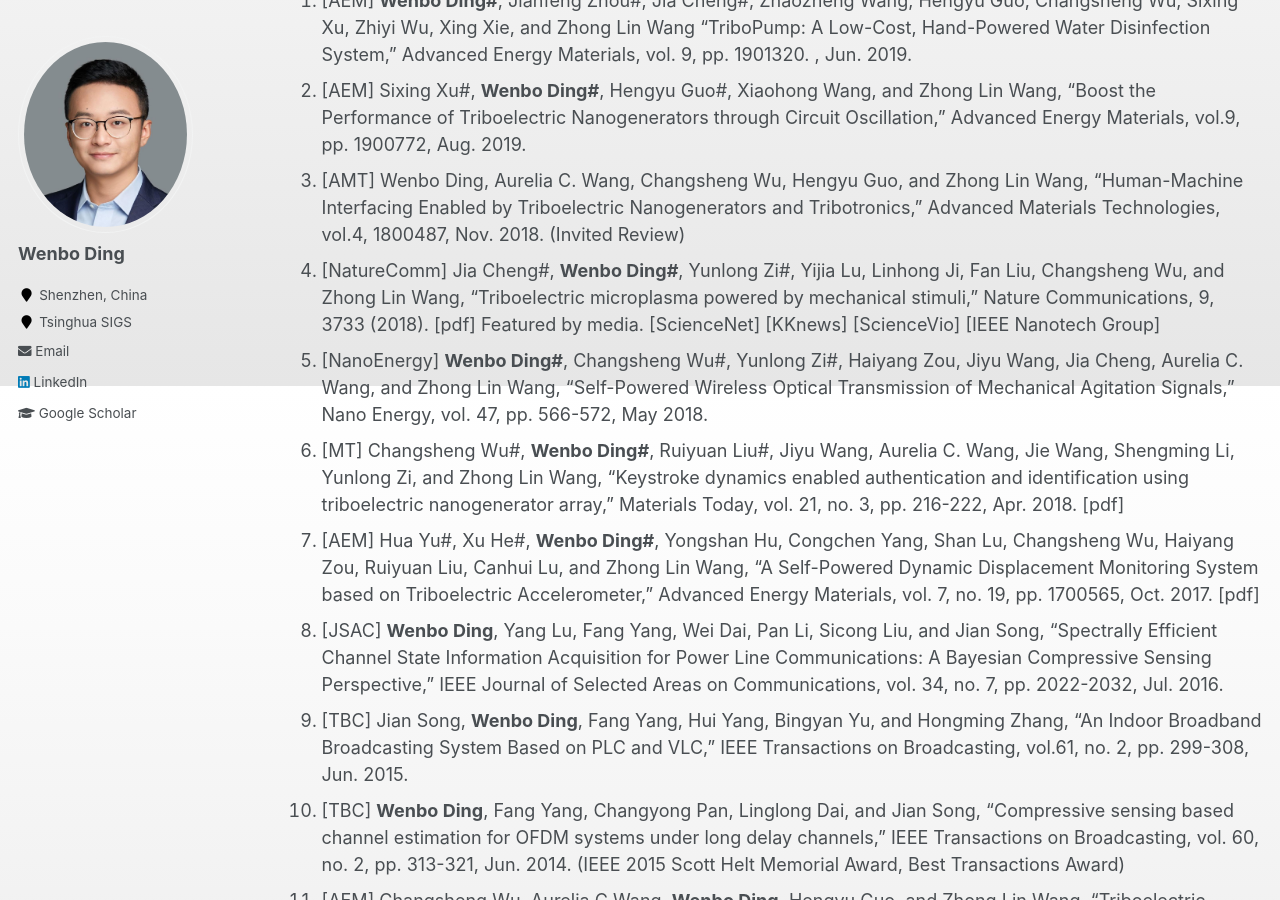
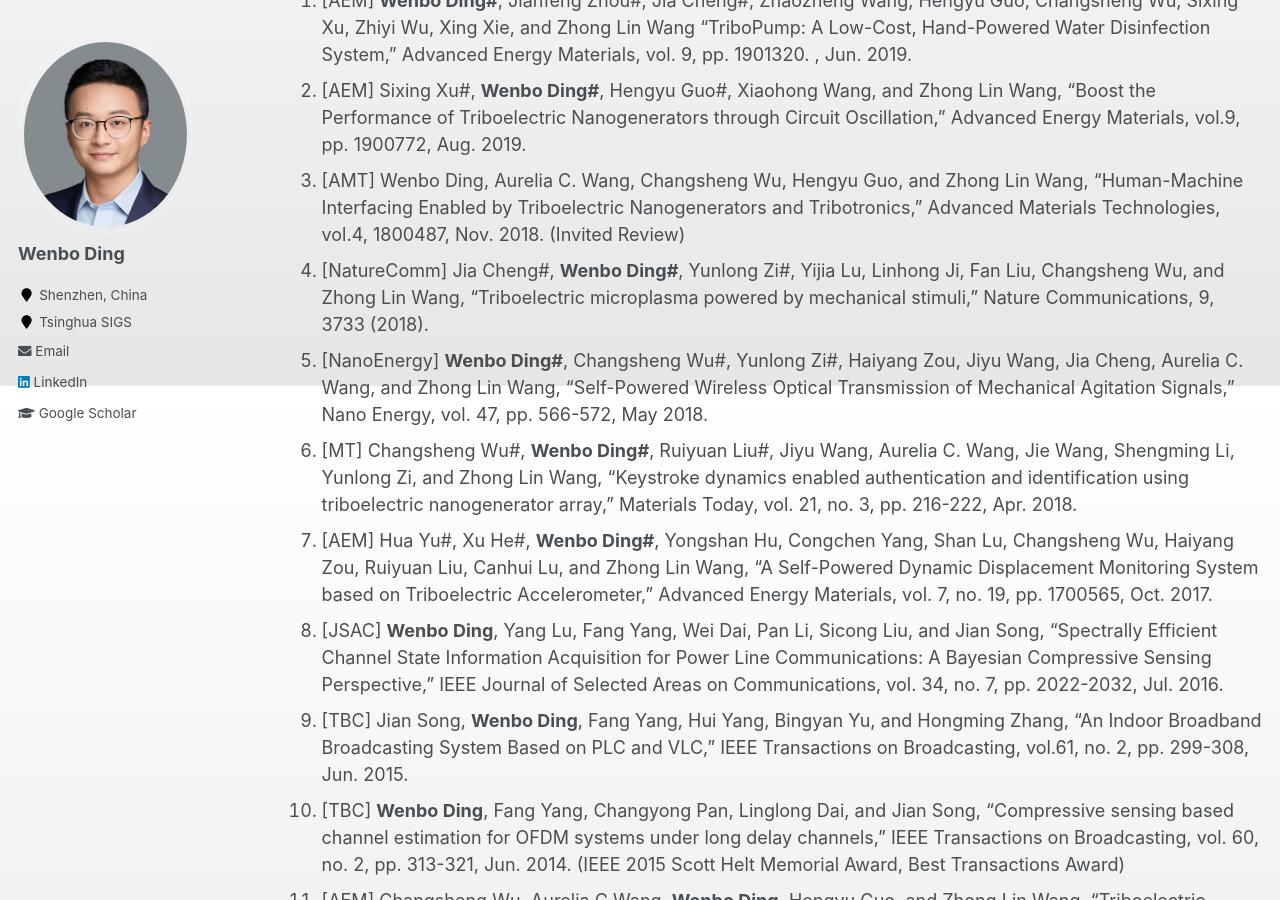
Before and after one commit to whenboy07/whenboy07.github.io, a Jekyll site: the page built from _pages/publication.md, in a window 1280 px wide and 900 px high, scrolled down 4114 px. Built offline with Jekyll 4.4.1, drawn with Linux system fonts in a browser that asks for light colours.

Commit message:
update publication

```diff
--- a/_pages/publication.md
+++ b/_pages/publication.md
@@ -101,10 +101,10 @@ A Highly Sensitive Triboelectric Vibration Sensor for Machinery Condition Monito
 1. [AEM] **Wenbo Ding#**, Jianfeng Zhou#, Jia Cheng#, Zhaozheng Wang, Hengyu Guo, Changsheng Wu, Sixing Xu, Zhiyi Wu, Xing Xie, and Zhong Lin Wang “TriboPump: A Low-Cost, Hand-Powered Water Disinfection System,” Advanced Energy Materials, vol. 9, pp. 1901320. , Jun. 2019.
 2. [AEM] Sixing Xu#, **Wenbo Ding#**, Hengyu Guo#, Xiaohong Wang, and Zhong Lin Wang, “Boost the Performance of Triboelectric Nanogenerators through Circuit Oscillation,” Advanced Energy Materials, vol.9, pp. 1900772, Aug. 2019.
 3. [AMT] Wenbo Ding, Aurelia C. Wang, Changsheng Wu, Hengyu Guo, and Zhong Lin Wang, “Human-Machine Interfacing Enabled by Triboelectric Nanogenerators and Tribotronics,” Advanced Materials Technologies, vol.4, 1800487, Nov. 2018. (Invited Review)
-4. [NatureComm] Jia Cheng#, **Wenbo Ding#**, Yunlong Zi#, Yijia Lu, Linhong Ji, Fan Liu, Changsheng Wu, and Zhong Lin Wang, “Triboelectric microplasma powered by mechanical stimuli,” Nature Communications, 9, 3733 (2018). [pdf] Featured by media. [ScienceNet] [KKnews] [ScienceVio] [IEEE Nanotech Group]
+4. [NatureComm] Jia Cheng#, **Wenbo Ding#**, Yunlong Zi#, Yijia Lu, Linhong Ji, Fan Liu, Changsheng Wu, and Zhong Lin Wang, “Triboelectric microplasma powered by mechanical stimuli,” Nature Communications, 9, 3733 (2018).
 5. [NanoEnergy] **Wenbo Ding#**, Changsheng Wu#, Yunlong Zi#, Haiyang Zou, Jiyu Wang, Jia Cheng, Aurelia C. Wang, and Zhong Lin Wang, “Self-Powered Wireless Optical Transmission of Mechanical Agitation Signals,” Nano Energy, vol. 47, pp. 566-572, May 2018.
-6. [MT] Changsheng Wu#, **Wenbo Ding#**, Ruiyuan Liu#, Jiyu Wang, Aurelia C. Wang, Jie Wang, Shengming Li, Yunlong Zi, and Zhong Lin Wang, “Keystroke dynamics enabled authentication and identification using triboelectric nanogenerator array,” Materials Today, vol. 21, no. 3, pp. 216-222, Apr. 2018. [pdf]
-7. [AEM] Hua Yu#, Xu He#, **Wenbo Ding#**, Yongshan Hu, Congchen Yang, Shan Lu, Changsheng Wu, Haiyang Zou, Ruiyuan Liu, Canhui Lu, and Zhong Lin Wang, “A Self-Powered Dynamic Displacement Monitoring System based on Triboelectric Accelerometer," Advanced Energy Materials, vol. 7, no. 19, pp. 1700565, Oct. 2017. [pdf]
+6. [MT] Changsheng Wu#, **Wenbo Ding#**, Ruiyuan Liu#, Jiyu Wang, Aurelia C. Wang, Jie Wang, Shengming Li, Yunlong Zi, and Zhong Lin Wang, “Keystroke dynamics enabled authentication and identification using triboelectric nanogenerator array,” Materials Today, vol. 21, no. 3, pp. 216-222, Apr. 2018.
+7. [AEM] Hua Yu#, Xu He#, **Wenbo Ding#**, Yongshan Hu, Congchen Yang, Shan Lu, Changsheng Wu, Haiyang Zou, Ruiyuan Liu, Canhui Lu, and Zhong Lin Wang, “A Self-Powered Dynamic Displacement Monitoring System based on Triboelectric Accelerometer," Advanced Energy Materials, vol. 7, no. 19, pp. 1700565, Oct. 2017.
 8. [JSAC] **Wenbo Ding**, Yang Lu, Fang Yang, Wei Dai, Pan Li, Sicong Liu, and Jian Song, “Spectrally Efficient Channel State Information Acquisition for Power Line Communications: A Bayesian Compressive Sensing Perspective," IEEE Journal of Selected Areas on Communications, vol. 34, no. 7, pp. 2022-2032, Jul. 2016.
 9. [TBC] Jian Song, **Wenbo Ding**, Fang Yang, Hui Yang, Bingyan Yu, and Hongming Zhang, “An Indoor Broadband Broadcasting System Based on PLC and VLC,” IEEE Transactions on Broadcasting, vol.61, no. 2, pp. 299-308, Jun. 2015.
 10. [TBC] **Wenbo Ding**, Fang Yang, Changyong Pan, Linglong Dai, and Jian Song, “Compressive sensing based channel estimation for OFDM systems under long delay channels," IEEE Transactions on Broadcasting, vol. 60, no. 2, pp. 313-321, Jun. 2014. (IEEE 2015 Scott Helt Memorial Award, Best Transactions Award)
```
Also changed, not shown: 1 other file.
